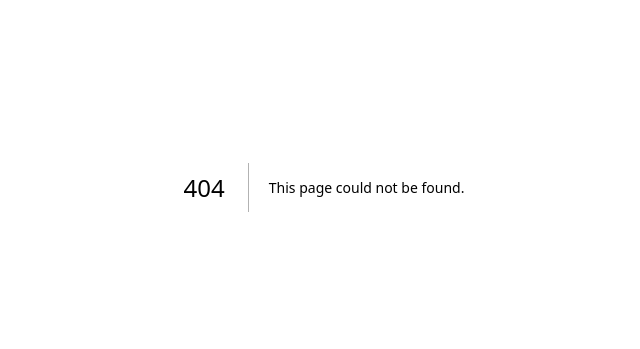
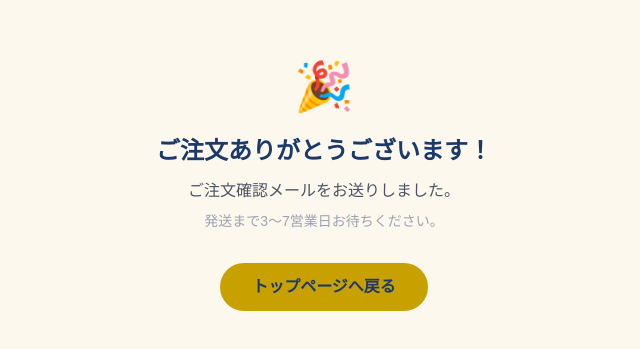
Before and after one commit to houmonkangoyoshiyuki-hub/kithul-ec, a Next.js app: page /success in a window 1280 px wide. Before the commit this address had no page. Shown: the part 213-562 px from the top of the page, without its empty margins (316-956 px from the left). Built offline with nearby package versions, Linux system fonts and the light colour scheme.

Commit message:
Add SuccessPage component for order confirmation

```diff
--- /dev/null
+++ b/app/success/page.tsx
@@ -0,0 +1,16 @@
+export default function SuccessPage() {
+  return (
+    <main className="min-h-screen flex flex-col items-center justify-center bg-brand-cream px-6 text-center">
+      <div className="text-5xl mb-6">🎉</div>
+      <h1 className="text-2xl font-bold text-brand-navy mb-3">ご注文ありがとうございます！</h1>
+      <p className="text-gray-600 mb-2">ご注文確認メールをお送りしました。</p>
+      <p className="text-sm text-gray-400 mb-8">発送まで3〜7営業日お待ちください。</p>
+      <a
+        href="/"
+        className="inline-block bg-brand-gold text-brand-navy font-bold px-8 py-3 rounded-full hover:brightness-110 transition"
+      >
+        トップページへ戻る
+      </a>
+    </main>
+  )
+}
```
